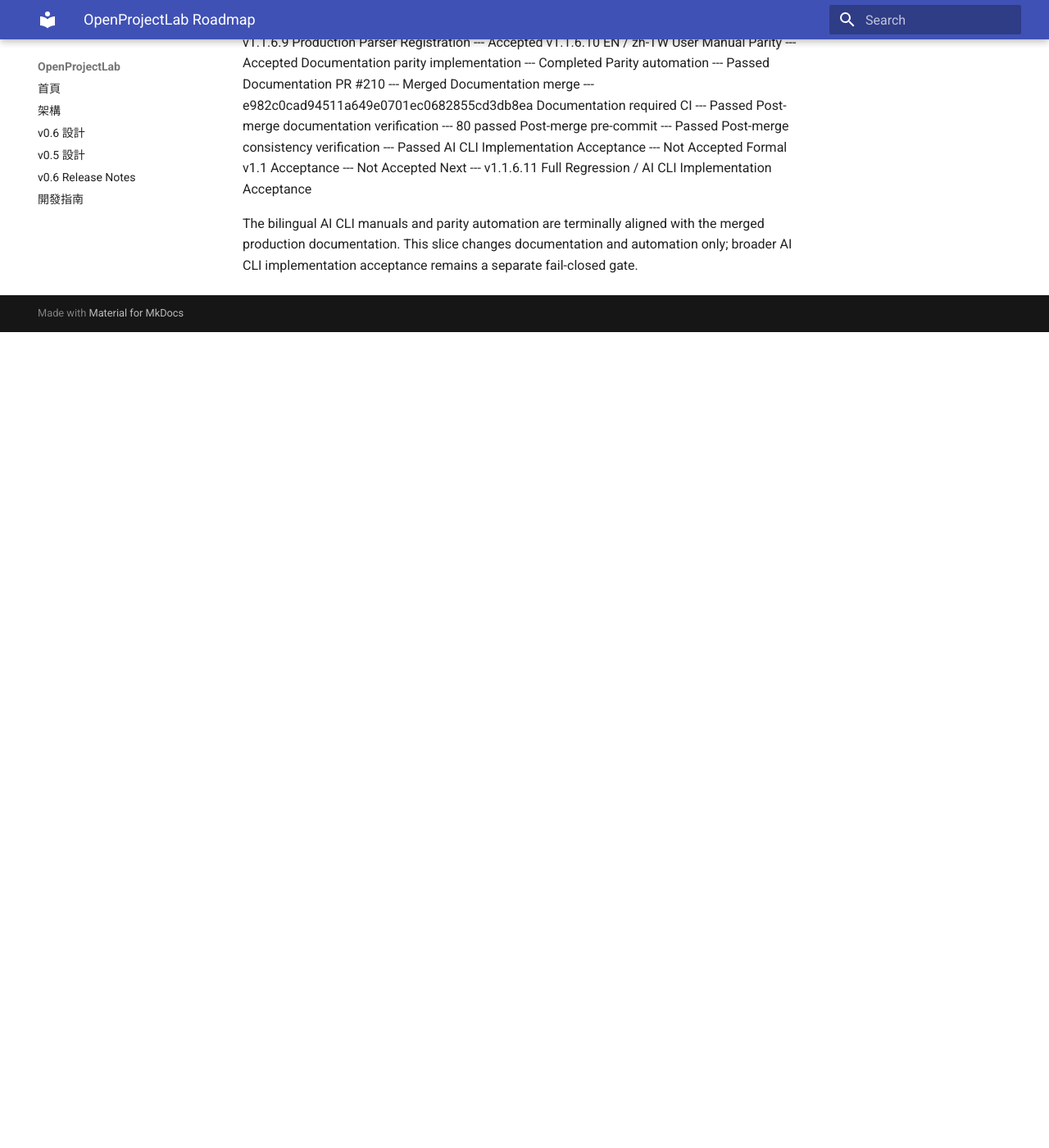
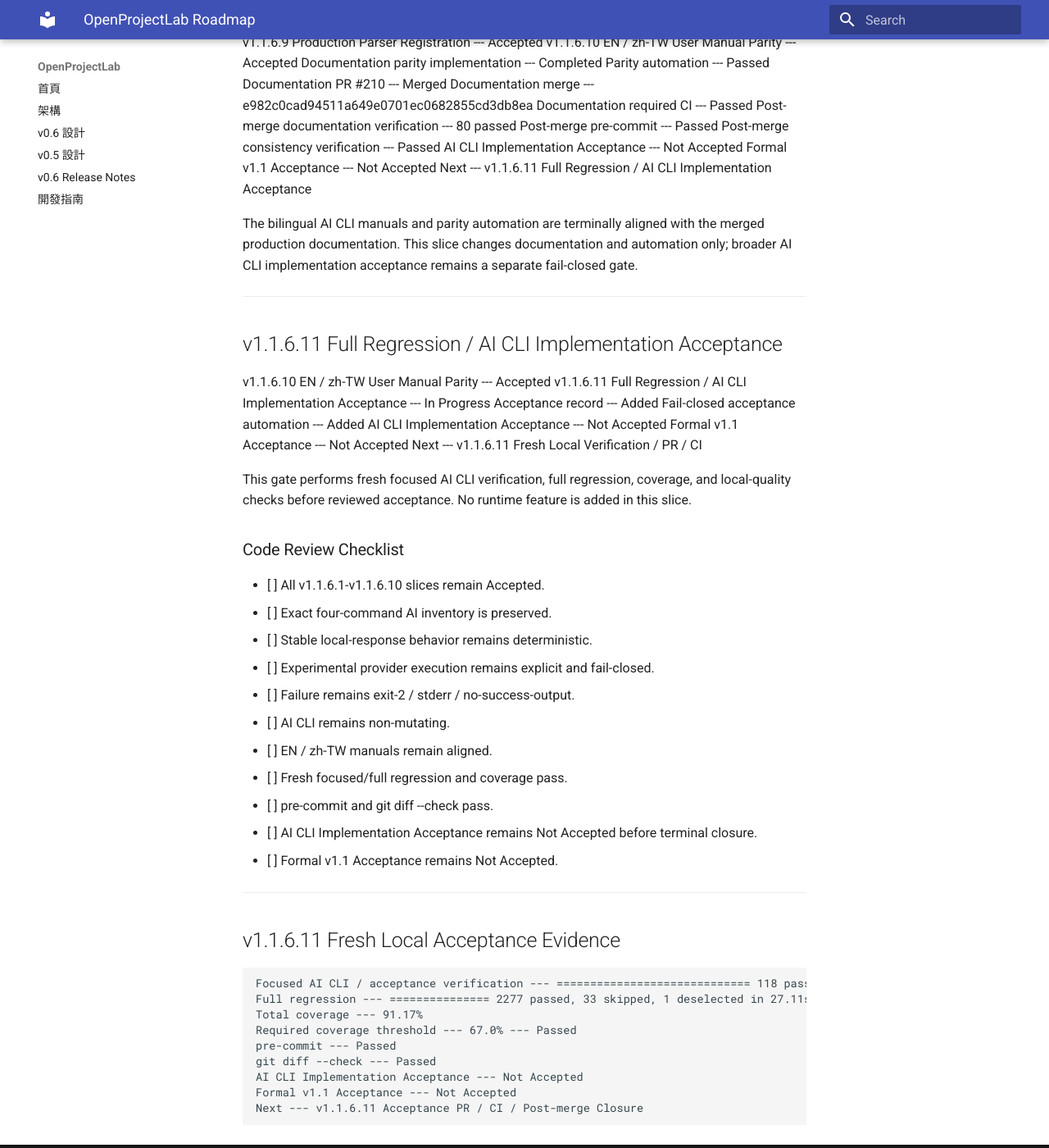
Before and after one commit to khwang1964/OpenProjectLab, an MkDocs documentation site: the page built from docs/roadmap.md, in a window 1280 px wide and 1400 px high, scrolled down 49887 px. Shown: the whole window at 82% size. Built offline with MkDocs 1.6.1 and Material for MkDocs 9.7.7, drawn with Linux system fonts in a browser that asks for light colours; before the commit the page ends 50292 px from its top, so only the background shows below that.

Commit message:
test: add v1.1 ai cli implementation acceptance (#212)

````diff
--- a/docs/roadmap.md
+++ b/docs/roadmap.md
@@ -2304,3 +2304,53 @@ The bilingual AI CLI manuals and parity automation are terminally aligned with
 the merged production documentation. This slice changes documentation and
 automation only; broader AI CLI implementation acceptance remains a separate
 fail-closed gate.
+
+------------------------------------------------------------------------
+
+<!-- v1.1.6.11-ai-cli-implementation-acceptance -->
+
+## v1.1.6.11 Full Regression / AI CLI Implementation Acceptance
+
+v1.1.6.10 EN / zh-TW User Manual Parity --- Accepted
+v1.1.6.11 Full Regression / AI CLI Implementation Acceptance --- In Progress
+Acceptance record --- Added
+Fail-closed acceptance automation --- Added
+AI CLI Implementation Acceptance --- Not Accepted
+Formal v1.1 Acceptance --- Not Accepted
+Next --- v1.1.6.11 Fresh Local Verification / PR / CI
+
+This gate performs fresh focused AI CLI verification, full regression,
+coverage, and local-quality checks before reviewed acceptance. No runtime
+feature is added in this slice.
+
+### Code Review Checklist
+
+- [ ] All v1.1.6.1-v1.1.6.10 slices remain Accepted.
+- [ ] Exact four-command AI inventory is preserved.
+- [ ] Stable local-response behavior remains deterministic.
+- [ ] Experimental provider execution remains explicit and fail-closed.
+- [ ] Failure remains exit-2 / stderr / no-success-output.
+- [ ] AI CLI remains non-mutating.
+- [ ] EN / zh-TW manuals remain aligned.
+- [ ] Fresh focused/full regression and coverage pass.
+- [ ] pre-commit and git diff --check pass.
+- [ ] AI CLI Implementation Acceptance remains Not Accepted before terminal closure.
+- [ ] Formal v1.1 Acceptance remains Not Accepted.
+
+------------------------------------------------------------------------
+
+<!-- v1.1.6.11-local-evidence -->
+
+## v1.1.6.11 Fresh Local Acceptance Evidence
+
+``` text
+Focused AI CLI / acceptance verification --- ============================= 118 passed in 1.11s =============================
+Full regression --- =============== 2277 passed, 33 skipped, 1 deselected in 27.11s ===============
+Total coverage --- 91.17%
+Required coverage threshold --- 67.0% --- Passed
+pre-commit --- Passed
+git diff --check --- Passed
+AI CLI Implementation Acceptance --- Not Accepted
+Formal v1.1 Acceptance --- Not Accepted
+Next --- v1.1.6.11 Acceptance PR / CI / Post-merge Closure
+```
````
Also changed, not shown: CHANGELOG.md (+10 -0 lines), docs/HISTORY.md (+41 -0 lines), docs/releases/v1.1-ai-cli-implementation-acceptance.md (added, +153 -0 lines), docs/releases/v1.1-ai-cli-implementation.md (+50 -0 lines), 1 other file.
